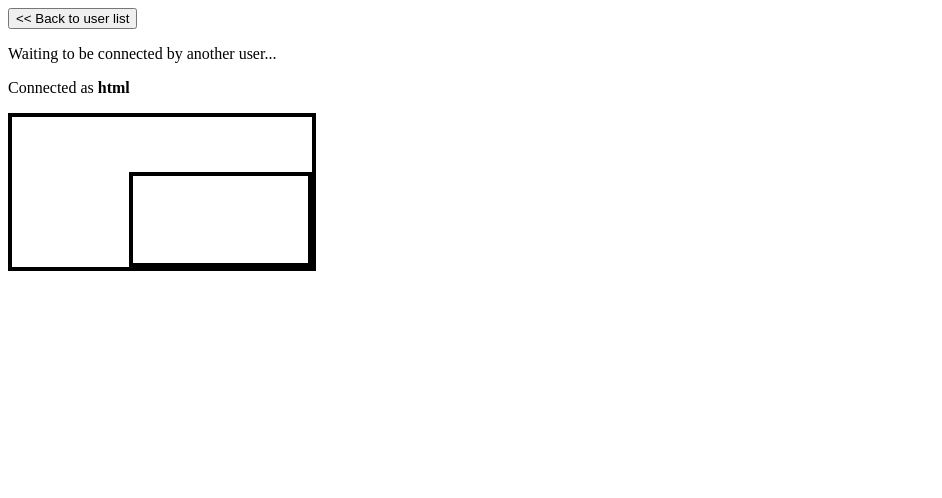
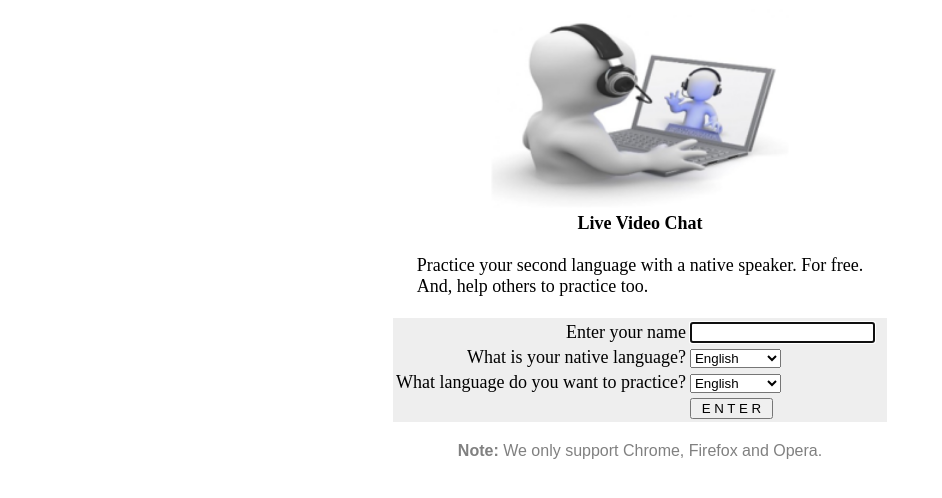
Before and after one commit to rogerccopa/talk2native, a PHP site: page /index.html in a window 1280 px wide. Shown: the top 498 px of the page, without its empty margins (0-942 px from the left). Run offline with PHP 8.4, Linux system fonts and the light colour scheme; some libraries are stand-ins or nearby versions.

Commit message:
Site made live on internet

```diff
--- a/index.html
+++ b/index.html
@@ -1,60 +1,60 @@
 <!DOCTYPE html>
-<html>
+<html lang="en">
 <head>
+  <meta name='keywords' content='language, exchange, native' />
+  <meta name='description' content='live chat with native speaker' />
+  <meta name='viewport' content='width=device-width,initial-scale=1,minimum-scale=1,maximum-scale=1'>
+  <link rel="stylesheet" type="text/css" href="main.css">
+  <title>Natives Live Chat</title>
+</head>
+<body>
+  <div style="text-align: center;"><img src="img/videochat.png" width="300" height="200"/><br/><b>Live Video Chat</b></div>
+  <table border="0" align="center">
+  <tr>
+    <td>
+    <p>Practice your second language with a native speaker. For free.<br/>And, help others to practice too.</p></td>
+  </tr>
+  </table>
 
-<meta name='keywords' content='WebRTC, HTML5, JavaScript' />
-<meta name='description' content='WebRTC Reference App' />
-<meta name='viewport' content='width=device-width,initial-scale=1,minimum-scale=1,maximum-scale=1'>
-<style>
-  #videos {
-    position: relative;
-    display: inline-block;
-    padding: 0;
-  }
-  video{
-    border: 4px solid black;
-  }
-  #localVideo {
-    position: absolute;
-    right: 4px;
-    bottom: 8px;
-    width: 175px;
-  }
-</style>
-
-<base target='_blank'>
-
-<title>WebRTC client</title>
-
-<!-- <link rel='stylesheet' href='css/main.css' /> -->
-<script>
-// If the URL is empty, redirect the page to 'prompt.html'
-  if (location.pathname.substring(1) === '') {
-    window.location.replace('prompt.html');
-  }
-</script>
-
-</head>
-
-<body>
-
-<div id='container'>
-  <div>
-    <button id='back'><< Back to user list</button>
-    <p id='connection-status'>Waiting to be connected by another user...</p>
-  </div>
-  <p id='local-user'></p>
-  <div id='videos'>
-    <video id='localVideo' autoplay muted></video>
-    <video id='remoteVideo' autoplay></video>
-  </div>
-
-</div>
-
-<script src='/socket.io/socket.io.js'></script>
-<script src='js/lib/jquery-2.1.1.min.js'></script>
-<script src='js/lib/adapter.js'></script>
-<script src='js/video.js'></script>
-
+  <form action="visitor.php" method="post">
+  <table align="center" bgcolor="#EEEEEE">
+  <tr>
+    <td align="right">Enter your name</td>
+    <td><input type="text" name="name" autofocus="autofocus"> &nbsp;</td>
+  </tr>
+  <tr>
+    <td align="right">What is your native language?</td>
+    <td><select name="lang1">
+          <option value=0>English</option>
+          <option value=1>Spanish</option>
+          <option value=2>French</option>
+          <option value=3>Portuguese</option>
+          <option value=4>German</option>
+          <option value=5>Italian</option>
+          <option value=6>Japanese</option>
+          <option value=7>Chinese</option>
+      </select></td>
+  </tr>
+  <tr>
+    <td align="right">What language do you want to practice?</td>
+    <td><select name="lang2">
+          <option value=0>English</option>
+          <option value=1>Spanish</option>
+          <option value=2>French</option>
+          <option value=3>Portuguese</option>
+          <option value=4>German</option>
+          <option value=5>Italian</option>
+          <option value=6>Japanese</option>
+          <option value=7>Chinese</option>
+      </select></td>
+  </tr>
+  <tr>
+    <td></td>
+    <td><input type="submit" value=" E N T E R "></td>
+  </tr>
+  </table>
+  </form>
+  <br/>
+  <div align="center" style="color:gray;font-family:Arial;font-size:8;"><span><b>Note:</b> We only support Chrome, Firefox and Opera.</span></div>
 </body>
 </html>
--- a/js/video.js
+++ b/js/video.js
@@ -61,14 +61,14 @@ socket.on('full', function (room){
 socket.on('join', function (room, username){
   console.log(username + ' made a request to join room ' + room);
   console.log('I am the initiator of room ' + room + '!');
-  $('#connection-status').text('Connected with ' + username);
+  $('#connection-status').text('Connected with: ' + username.split('_')[0]);
   isChannelReady = true;
 });
 
 socket.on('joined', function (room){
   console.log('This peer has joined room ' + room);
   var room_owner = room;
-  $('#connection-status').text('Connected with ' + room_owner);
+  $('#connection-status').text('Connected with: ' + room_owner.split('_')[0]);
   isChannelReady = true;
 });
 
--- /dev/null
+++ b/main.css
@@ -0,0 +1,2 @@
+div, table { font-size:large;}
+span {font-size:medium;}
```
Also changed, not shown: email.php (added, +30 -0 lines), js/main.js (+3 -5 lines), server.js (+21 -2 lines), users.html (+28 -11 lines), video.html (added, +55 -0 lines), visitor.php (+5 -4 lines), 3 other files.
